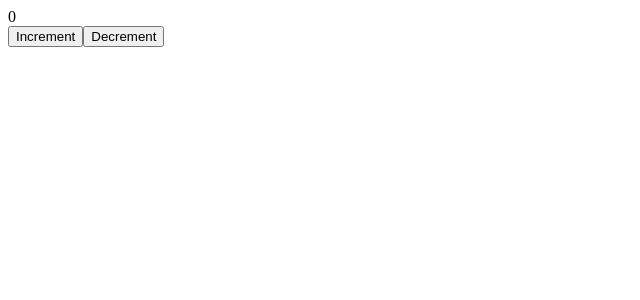
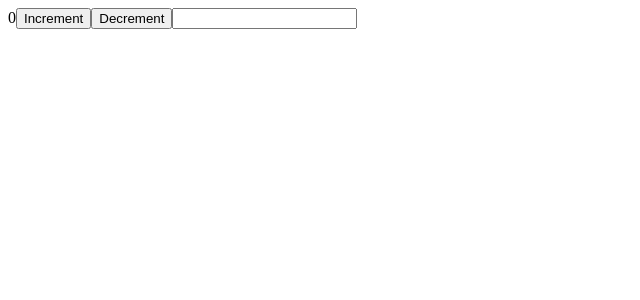
Before and after one commit to tonky0110/ReactHook, a React (Create React App) app: page / in a window 1280 px wide. Shown: the top 300 px of the page, without its empty margins (0-640 px from the left). Built offline with nearby package versions, Linux system fonts and the light colour scheme.

Commit message:
02 hook을 이용한 count, input value변경

```diff
--- a/src/App.js
+++ b/src/App.js
@@ -1,27 +1,19 @@
-import React from 'react';
+import React, {Component, useState} from 'react';
 
-class App extends React.Component {
-  state = {
-    count: 0
+const App = () => {
+  const [count, setCount] = useState(0);
+  const [email, setEmail] = useState("");
+  const updateEmail = e => {
+    const { target: { value } } = e;
+    setEmail(value);
   }
-  modify = (n) => {
-    this.setState({
-      count: n
-    });
-  };
-
-  render() {
-    const { count } = this.state;
-    return (
-      <>
-        <div>
-          {count}
-        </div>
-        <button onClick={() => this.modify(count+1)}>Increment</button>
-        <button onClick={() => this.modify(count-1)}>Decrement</button>
-      </>
-    );
-  }
+  return (
+    <>
+      {count}
+      <button onClick={() => setCount(count+1)}>Increment</button>
+      <button onClick={() => setCount(count-1)}>Decrement</button>
+      <input placehoder="Email" value={email} onChange={updateEmail}/>
+    </>
+  )
 }
-
 export default App;
```
